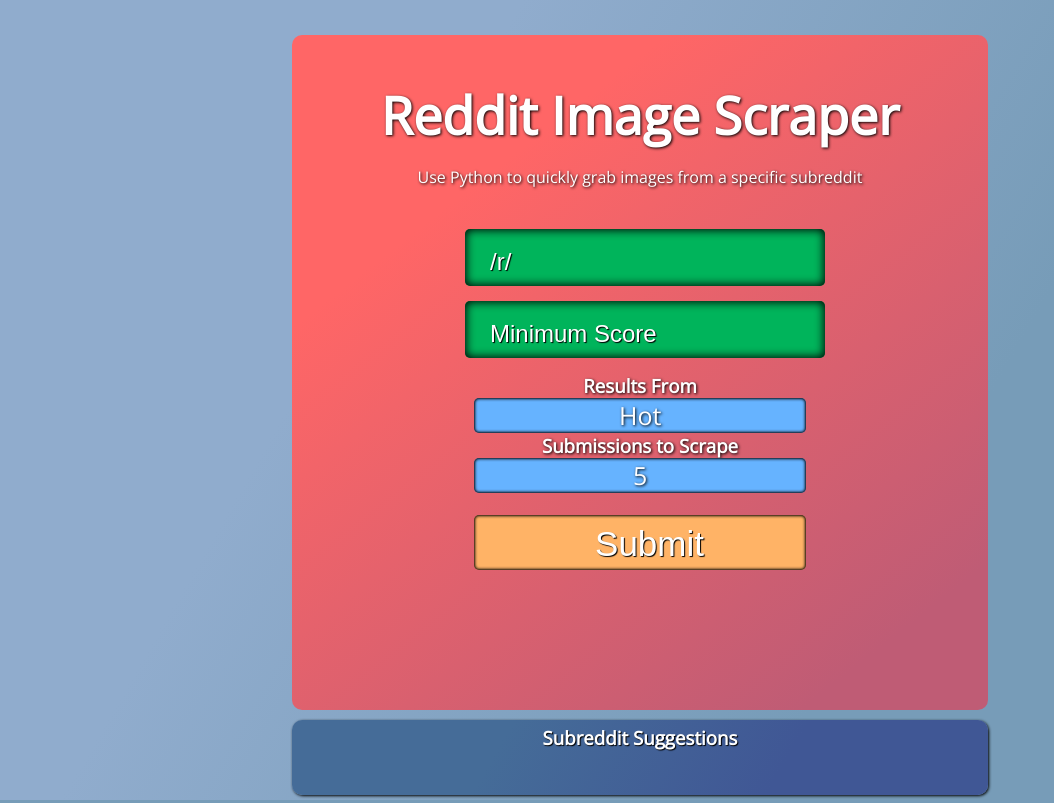
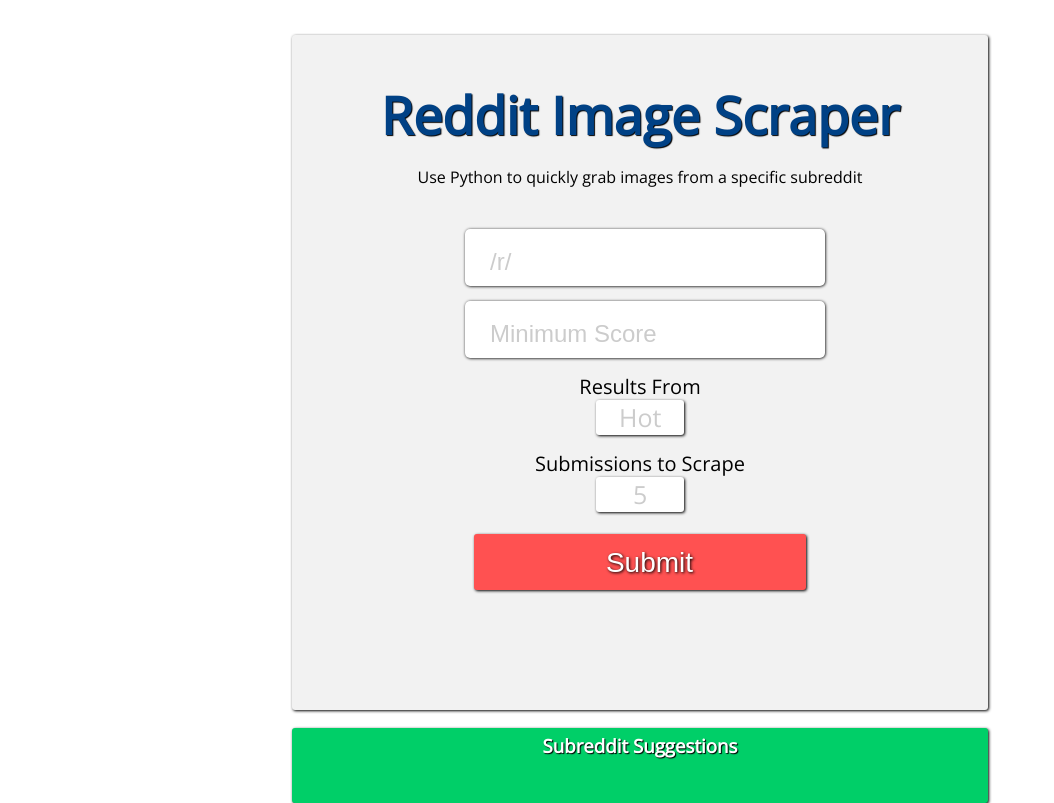
Before and after one commit to kershner/blog, a Flask app: page /scrape in a window 1280 px wide. Shown: the whole page, without its empty margins (0-1054 px from the left). Run offline with Flask 2, Linux system fonts and the light colour scheme; some libraries are stand-ins or nearby versions.

Commit message:
New CSS style for reddit scraper

```diff
--- a/app/forms.py
+++ b/app/forms.py
@@ -111,8 +111,7 @@ class GifParty(Form):
 class RedditImageScraper(Form):
     subreddit_choice = StringField('Subreddit Choice', validators=[DataRequired('Please enter a subreddit.')])
     minimum_score = StringField('Minimum Score', validators=[DataRequired('Please enter a minimum score.')])
-    results_from = SelectField('Results From', choices=[('1', 'Hot'), ('2', 'All'), ('3', 'Year'),
-                                                                      ('4', 'Month')])
+    results_from = SelectField('Results From', choices=[('1', 'Hot'), ('4', 'Month'), ('3', 'Year'), ('2', 'All')])
     number = SelectField('Number of Submissions to Scrape', choices=[('5', '5'), ('10', '10'), ('20', '20'),
-                                                                                 ('50', '50')])
+                                                                                 ('50', '50'), ('100', '100')])
     submit = SubmitField('Submit')
--- a/app/routes.py
+++ b/app/routes.py
@@ -1328,14 +1328,14 @@ def scrape():
                             url = 'http://i.imgur.com' + submission.url[endpoint:] + '.jpg'
                             good_urls.append([url, submission.short_link, submission.title])
                         else:
-                            indirect_urls.append([submission.url, submission.short_link])
+                            indirect_urls.append([submission.url, submission.short_link, submission.title])
                     elif find_string('/gallery/')(submission.url):
                         print 'Submission (%s) is an Imgur album link' % submission.url
-                        indirect_urls.append([submission.url, submission.short_link])
+                        indirect_urls.append([submission.url, submission.short_link, submission.title])
                     elif find_string('http://imgur.com/')(submission.url):
                         if find_string('/a/')(submission.url):
                             print 'Submission (%s) is an Imgur album link' % submission.url
-                            indirect_urls.append([submission.url, submission.short_link])
+                            indirect_urls.append([submission.url, submission.short_link, submission.title])
                         else:
                             endpoint = submission.url.find('.com/')
                             url = submission.url[endpoint + 5:]
@@ -1350,13 +1350,13 @@ def scrape():
                                 good_urls.append([new_url, submission.short_link, submission.title])
                     elif find_string('qkme')(submission.url):
                         print 'QKME link, adding to indirect_urls...'
-                        indirect_urls.append([submission.url, submission.short_link])
+                        indirect_urls.append([submission.url, submission.short_link, submission.title])
                     elif find_string('youtube')(submission.url):
                         print 'Youtube link, adding to indirect_urls...'
-                        indirect_urls.append([submission.url, submission.short_link])
+                        indirect_urls.append([submission.url, submission.short_link, submission.title])
                     elif find_string('twitter')(submission.url):
                         print 'Twitter link, adding to indirect_urls...'
-                        indirect_urls.append([submission.url, submission.short_link])
+                        indirect_urls.append([submission.url, submission.short_link, submission.title])
                     elif '?' in submission.url:
                         endpoint = submission.url.find('?')
                         url = submission.url[:endpoint]
@@ -1370,7 +1370,7 @@ def scrape():
                             good_urls.append([url, submission.short_link, submission.title])
                     elif not submission.url.endswith(('.gif', '.png', '.jpg', '.jpeg')):
                         print 'Indirect URL: %s' % submission.url
-                        indirect_urls.append([submission.url, submission.short_link])
+                        indirect_urls.append([submission.url, submission.short_link, submission.title])
                     else:
                         if len(submission.title) > 75:
                             try:
--- a/app/static/scraper_welcome.css
+++ b/app/static/scraper_welcome.css
@@ -8,12 +8,7 @@ html {
 
 body {
 	font-family: 'Open Sans';
-	background: rgb(144, 172, 205);
-	background: -moz-linear-gradient(30deg, rgb(144, 172, 205) 30%, rgb(119, 156, 184) 70%);
-	background: -webkit-linear-gradient(30deg, rgb(144, 172, 205) 30%, rgb(119, 156, 184) 70%);
-	background: -o-linear-gradient(30deg, rgb(144, 172, 205) 30%, rgb(119, 156, 184) 70%);
-	background: -ms-linear-gradient(30deg, rgb(144, 172, 205) 30%, rgb(119, 156, 184) 70%);
-	background: linear-gradient(120deg, rgb(144, 172, 205) 30%, rgb(119, 156, 184) 70%);
+	background-color: white;
 }
 
 a:link {
@@ -41,18 +36,13 @@ a:visited {
 
 #welcome-container p {
 	text-align: center;
-	color: white;
-	text-shadow: 1px 1px 3px #000;
+	color: black;
 }
 
 #welcome-div {
-	background: rgb(255, 102, 102);
-	background: -moz-linear-gradient(52deg, rgb(255, 102, 102) 24%, rgb(191, 92, 117) 88%);
-	background: -webkit-linear-gradient(52deg, rgb(255, 102, 102) 24%, rgb(191, 92, 117) 88%);
-	background: -o-linear-gradient(52deg, rgb(255, 102, 102) 24%, rgb(191, 92, 117) 88%);
-	background: -ms-linear-gradient(52deg, rgb(255, 102, 102) 24%, rgb(191, 92, 117) 88%);
-	background: linear-gradient(142deg, rgb(255, 102, 102) 24%, rgb(191, 92, 117) 88%);
-	border-radius: 10px;
+	background-color: #f2f2f2;
+	border-radius: 3px;
+	box-shadow: 1px 1px 3px #000;
 	height: 675px;
 	min-width: 500px;
 	margin-top: 5%;
@@ -61,11 +51,22 @@ a:visited {
 #welcome-div h1 {
 	position: relative;
 	margin: 0;
-	font-size: 52px;
 	width: 100%;
 	text-align: center;
-	color: white;
-	text-shadow: 1px 1px 3px #000;
+	color: #004185;
+	text-shadow: 1px 1px 1px #000;
+}
+
+@media (min-width: 0) {
+	#welcome-div h1 {
+		font-size: 42px;
+	}
+}
+
+@media (min-width: 1000px) {
+	#welcome-div h1 {
+		font-size: 52px;
+	}
 }
 
 .alert {
@@ -99,15 +92,13 @@ a:visited {
 	position: relative;
 	margin-left: auto;
 	margin-right: auto;
-	margin-top: 15px;
 	min-width: 400px;
 	max-width: 400px;
 	height: 400px;
 }
 
 #form-container {
-	color: white;
-	text-shadow: 1px 1px 3px #000;
+	color: black;
 	margin-left: auto;
 	margin-right: auto;
 	min-width: 350px;
@@ -118,9 +109,7 @@ a:visited {
 
 #form-container p {
 	text-align: center;
-}
-
-#form-actual h3 {
+	font-size: 20px;
 	margin: 0;
 }
 
@@ -129,10 +118,9 @@ a:visited {
 }
 
 input {
-	background-color: #00b45b;
-	color: white;
-    text-shadow: 1px 1px 1px #000;
-	height: 55px;
+	background-color: white;
+	color: gray;
+    height: 55px;
 	line-height: 55px;
 	font-size: 35px;
 	padding-left: 25px;
@@ -141,55 +129,57 @@ input {
 	border-style: none;
 	border-radius: 5px;
 	box-shadow: .5px .5px 3px #000;
-	box-shadow: inset 0 0 10px 1px #000;
 }
 
 ::-webkit-input-placeholder {
    font-size: 24px;
-   color: white;
-   text-shadow: 1px 1px 1px #000;
+   color: #cccccc;
 }
 
 :-moz-placeholder { /* Firefox 18- */
    font-size: 24px;
-   color: white;
-   text-shadow: 1px 1px 1px #000;
+   color: #cccccc;
 }
 
 ::-moz-placeholder {  /* Firefox 19+ */
    font-size: 24px;
-   color: white;
-   text-shadow: 1px 1px 1px #000;
+   color: #cccccc;
 }
 
 :-ms-input-placeholder {
    font-size: 24px;
-   color: white;
-   text-shadow: 1px 1px 1px #000;
+   color: #cccccc;
 }
 
 .select-box {
-	color: white;
-	background-color: #66b3ff;
+	color: #cccccc;
+	background-color: white;
 	height: 25px;
-	width: 95%;
+	width: 25%;
 	height: 35px;
 	line-height: 35px;
 	font-size: 25px;
-	border-radius: 5px;
+	border-radius: 3px;
 	box-shadow: 1px 1px 3px #000;
-	box-shadow: inset 0 0 3px 1px #000;
 }
 
 .select-box.customSelectHover {
 	background-color: red;
 }
 
+#form-actual > form > div:nth-child(5) > p {
+	margin-top: 15px;
+}
+
 #submit {
-	background-color: #ffb366;
-	box-shadow: none;
+	background-color: #ff5151;
+	color: white;
+	text-shadow: 1px 1px 3px #000;
+	height: 15px;
+	font-size: 28px;
+	padding-bottom: 55px;
+	border-radius: 3px;
 	box-shadow: 1px 1px 3px #000;
-	box-shadow: inset 0 0 3px 1px #000;
 }
 
 #submit:hover {
@@ -204,15 +194,10 @@ input {
 	color: white;
 	text-shadow: 1px 1px 1px #000;
 	width: 100%;
-	min-width: 400px;
+	min-width: 500px;
 	height: 75px;
-	border-radius: 10px;
-	background: rgb(69, 108, 152);
-	background: -moz-linear-gradient(30deg, rgb(69, 108, 152) 30%, rgb(64, 87, 149) 70%);
-	background: -webkit-linear-gradient(30deg, rgb(69, 108, 152) 30%, rgb(64, 87, 149) 70%);
-	background: -o-linear-gradient(30deg, rgb(69, 108, 152) 30%, rgb(64, 87, 149) 70%);
-	background: -ms-linear-gradient(30deg, rgb(69, 108, 152) 30%, rgb(64, 87, 149) 70%);
-	background: linear-gradient(120deg, rgb(69, 108, 152) 30%, rgb(64, 87, 149) 70%);
+	border-radius: 3px;
+	background-color: #00cf68;
 	box-shadow: 1px 1px 3px #000;
 }
 
@@ -233,24 +218,22 @@ input {
    ********************************* */
 
 #results-container {
-	background: rgb(255, 102, 102);
-	background: -moz-linear-gradient(52deg, rgb(255, 102, 102) 24%, rgb(191, 92, 117) 88%);
-	background: -webkit-linear-gradient(52deg, rgb(255, 102, 102) 24%, rgb(191, 92, 117) 88%);
-	background: -o-linear-gradient(52deg, rgb(255, 102, 102) 24%, rgb(191, 92, 117) 88%);
-	background: -ms-linear-gradient(52deg, rgb(255, 102, 102) 24%, rgb(191, 92, 117) 88%);
-	background: linear-gradient(142deg, rgb(255, 102, 102) 24%, rgb(191, 92, 117) 88%);
-	color: white;
-	text-shadow: 1px 1px 3px #000;
+	background-color: #f2f2f2;
 	box-shadow: 1px 1px 3px #000;
 	padding: 25px;
 	width: 75%;
+	min-width: 900px;
 	margin-left: auto;
 	margin-right: auto;
-	border-radius: 10px;
+	border-radius: 3px;
 }
 
-#results-title h1, h3, h5 {
-	margin: 5px;
+#results-title h1 {
+	margin: -5px 0;
+}
+
+#results-title h3, h5 {
+	margin: 3px 0;
 }
 
 img {
--- a/app/templates/reddit_scraper/home.html
+++ b/app/templates/reddit_scraper/home.html
@@ -3,7 +3,7 @@
 <head lang="en">
     <meta charset="UTF-8">
 
-    <link type="text/css" rel="stylesheet" href="/static/scraper.css"/>
+    <link type="text/css" rel="stylesheet" href="/static/scraper_welcome.css"/>
 
     <script src="//code.jquery.com/jquery-1.11.0.min.js"></script>
     <script src='/static/js/jquery.customSelect.min.js'></script>
@@ -54,12 +54,12 @@
                         <div>{{ form.minimum_score(placeholder="Minimum Score", maxlength=3) }}</div>
 
                         <div>
-                            <h3>Results From</h3>
+                            <p>Results From</p>
                             {{ form.results_from(class="select-box") }}
                         </div>
 
                         <div>
-                            <h3>Submissions to Scrape</h3>
+                            <p>Submissions to Scrape</p>
                             {{ form.number(class="select-box") }}
                         </div><br>
 
```
Also changed, not shown: other parts of app/static/scraper_welcome.css (+23 -16 lines), app/routes_dev.py (+7 -7 lines), app/templates/reddit_scraper/results.html (+5 -6 lines), app/static/images/reddit-scraper.jpg, 1 other file.
